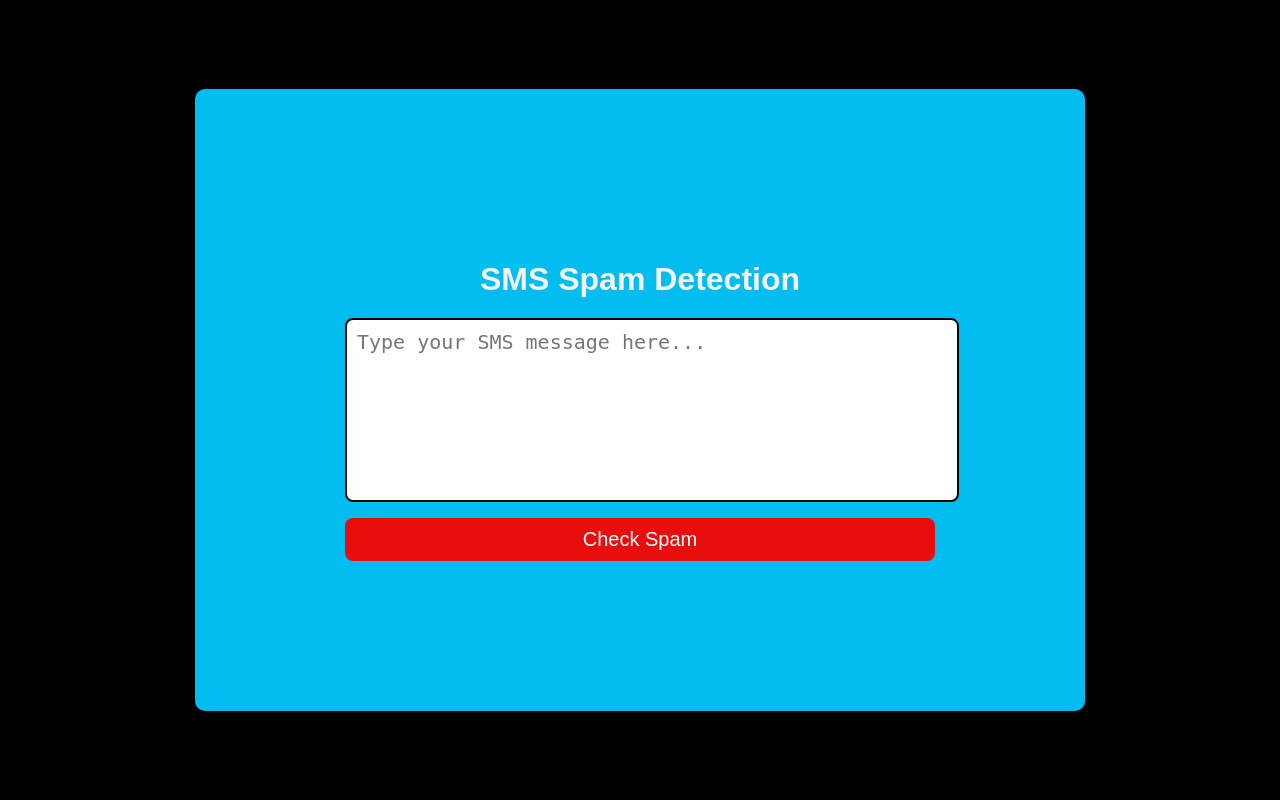
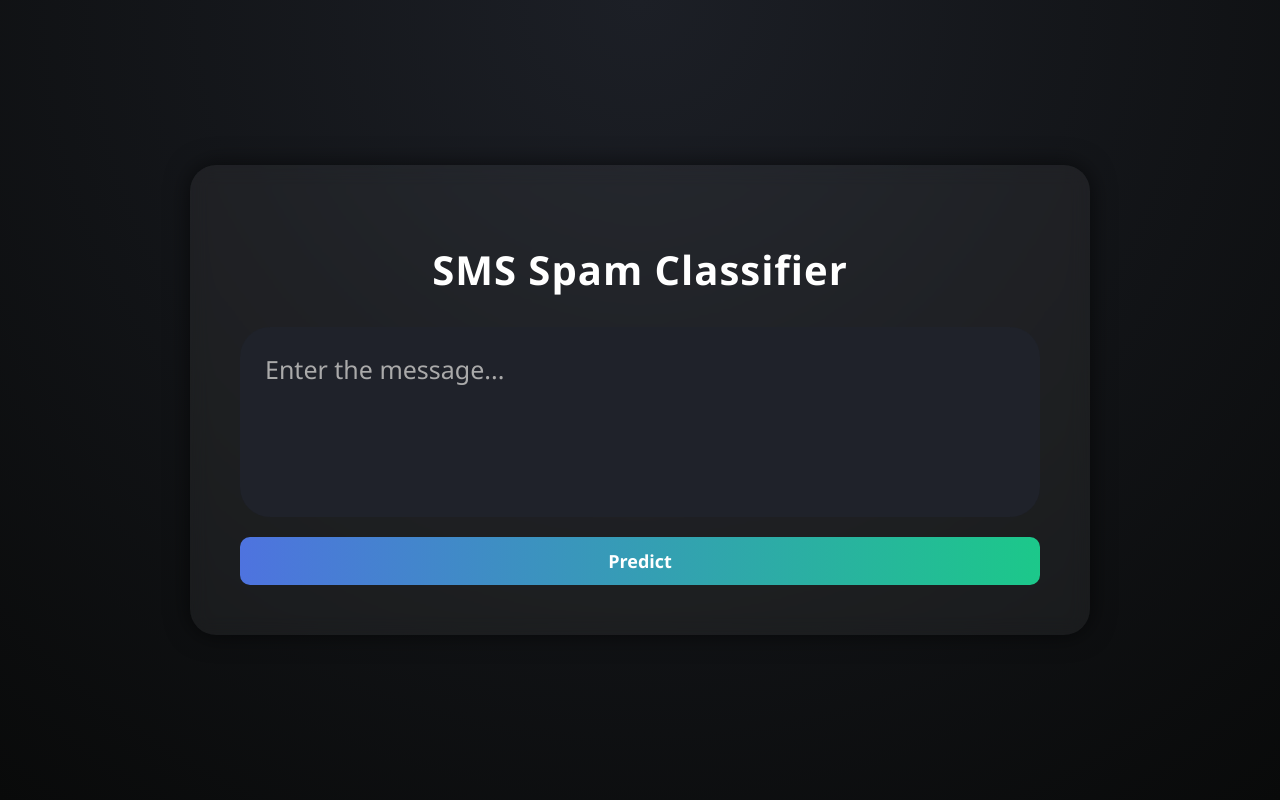
Before and after one commit to akshayakumar192005-maker/akshay, a Flask app: page / in a window 1280 px wide. Run offline with Flask 3, Linux system fonts and the light colour scheme; parts of the project's set-up code (start-up, migrations or seed data) failed here and were passed over.

Commit message:
update message

```diff
--- a/templates/index.html
+++ b/templates/index.html
@@ -3,104 +3,122 @@
 <head>
 <meta charset="UTF-8">
 <title>SMS Spam Detection</title>
+<meta name="viewport" content="width=device-width, initial-scale=1.0">
 
 <style>
+    * {
+        box-sizing: border-box;
+        font-family: 'Segoe UI', sans-serif;
+    }
+
     body {
-        font-family: Arial, sans-serif;
-        background: #000000;
         margin: 0;
-        padding: 0;
+        height: 100vh;
+        background: radial-gradient(circle at top, #1c1f26, #090a0a);
         display: flex;
         justify-content: center;
         align-items: center;
-        height: 100vh;
+        color: white;
     }
 
     .container {
-        background: rgb(3, 188, 240);
-        width: 590px;
-        padding: 150px;
-        border-radius: 10px;
-        box-shadow: 0px 0px 18px rgba(0,0,0,0.15);
+        width: 110%;
+        max-width: 900px;
+        background: rgba(255, 255, 255, 0.05);
+        backdrop-filter: blur(10px);
+        padding: 50px;
+        border-radius:26px;
+        box-shadow: 0 0 25px rgba(0,0,0,0.6);
     }
 
     h1 {
         text-align: center;
-        color: #f4f4f4;
-        margin-bottom: 20px;
+        font-size: 40px;
+        margin-bottom: 30px;
+        font-weight: bold;
+        letter-spacing: 1px;
     }
 
     textarea {
         width: 100%;
-        height: 160px;
-        padding: 10px;
-        border: 2px solid #070707;
-        border-radius: 8px;
-        font-size: 20px;
+        height: 190px;
+        padding: 25px;
+        border-radius: 30px;
+        border: none;
+        background: #1f222a;
+        color: white;
+        font-size: 25px;
         resize: none;
-        transition: 0.2s;
+        outline: none;
     }
 
-    textarea:focus {
-        border-color: #e10505;
-        outline: none;
+    textarea::placeholder {
+        color: #aaa;
+        font-size:25px;
     }
 
     button {
         width: 100%;
-        background: #e90e0e;
-        color: rgb(255, 255, 255);
+        margin-top: 15px;
+        padding: 12px;
+        border-radius: 10px;
         border: none;
-        border-radius: 8px;
-        padding: 10px;
-        font-size: 20px;
+        background: linear-gradient(90deg, #4e73df, #1cc88a);
+        color: white;
+        font-size: 18px;
+        font-weight: bold;
         cursor: pointer;
-        margin-top: 12px;
         transition: 0.3s;
     }
 
     button:hover {
-        background: #2f69d4;
+        transform: scale(1.03);
+        opacity: 0.9;
     }
 
     #result-box {
         margin-top: 20px;
         padding: 15px;
-        border-radius: 10px;
+        border-radius: 12px;
+        text-align: center;
         font-size: 18px;
-        text-align: center;
         display: none;
+        animation: fadeIn 0.4s ease-in-out;
     }
 
     .spam {
-        background: #ffcccc;
-        color: #b30000;
-        border: 2px solid #ff4d4d;
+        background: rgba(255, 0, 0, 0.1);
+        border: 1px solid #ff4d4d;
+        color: #ff4d4d;
     }
 
     .ham {
-        background: #ccffcc;
-        color: #006600;
-        border: 2px solid #33cc33;
+        background: rgba(0, 255, 100, 0.1);
+        border: 1px solid #00cc66;
+        color: #00cc66;
     }
 
     .confidence {
+        margin-top: 6px;
         font-size: 14px;
-        margin-top: 8px;
-        color: #555;
+        color: #ccc;
     }
 
+    @keyframes fadeIn {
+        from {opacity: 0; transform: translateY(10px);}
+        to {opacity: 1; transform: translateY(0);}
+    }
 </style>
 </head>
 
 <body>
 
 <div class="container">
-    <h1>SMS Spam Detection</h1>
+    <h1>SMS Spam Classifier</h1>
 
-    <textarea id="message" placeholder="Type your SMS message here..."></textarea>
+    <textarea id="message" placeholder="Enter the message..."></textarea>
 
-    <button onclick="checkSpam()">Check Spam</button>
+    <button onclick="checkSpam()">Predict</button>
 
     <div id="result-box"></div>
 </div>
@@ -121,17 +139,16 @@ async function checkSpam() {
     });
 
     const data = await res.json();
-
     let box = document.getElementById("result-box");
     box.style.display = "block";
 
     if (data.label === "spam") {
         box.className = "spam";
-        box.innerHTML = `<b>Prediction: SPAM 🚨🤯</b>
+        box.innerHTML = `<b>🚨 SPAM DETECTED</b>
                          <div class='confidence'>Confidence: ${(data.confidence * 100).toFixed(2)}%</div>`;
     } else {
         box.className = "ham";
-        box.innerHTML = `<b>Prediction: HAM ✔️😎</b>
+        box.innerHTML = `<b>✔️ NOT SPAM</b>
                          <div class='confidence'>Confidence: ${(data.confidence * 100).toFixed(2)}%</div>`;
     }
 }
```
